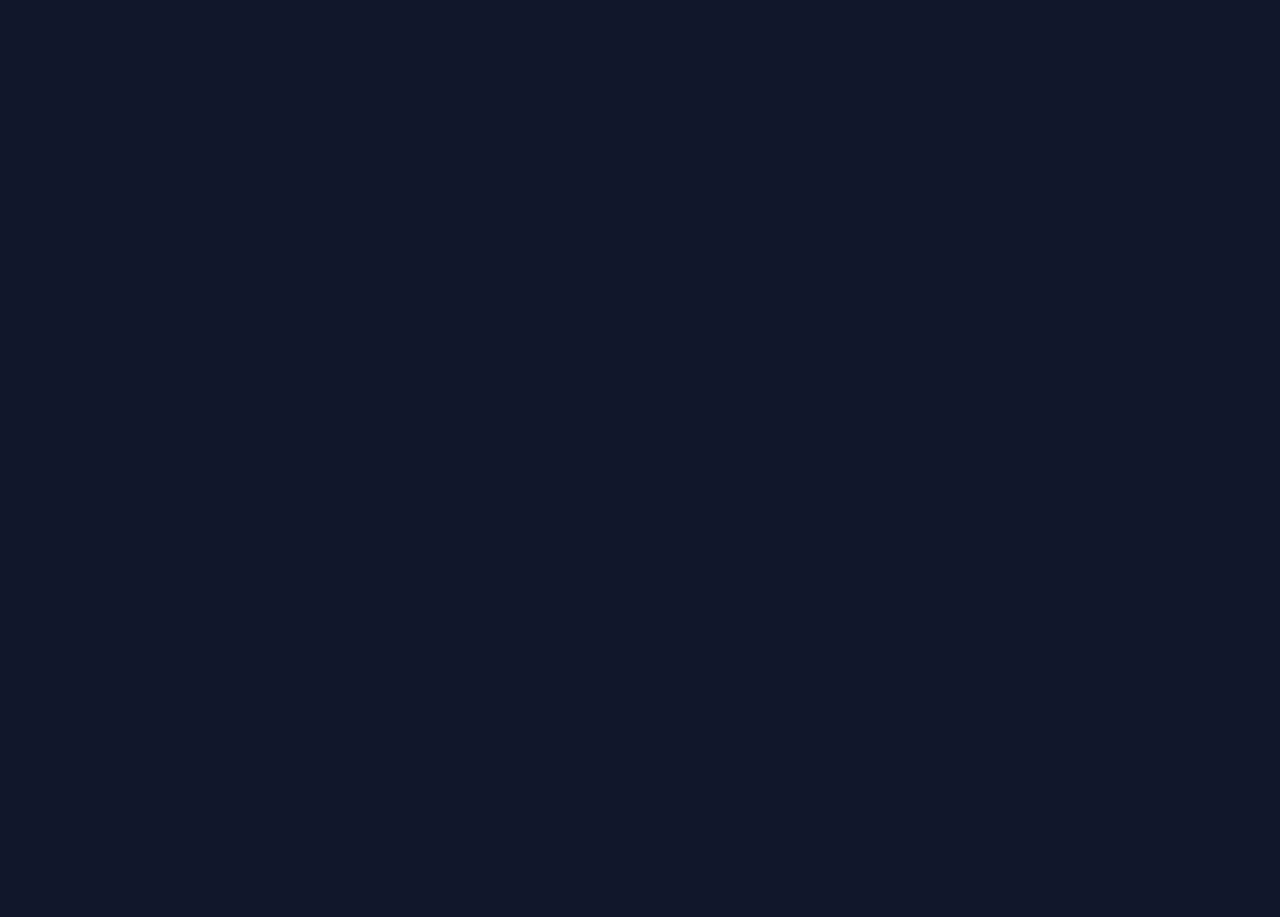
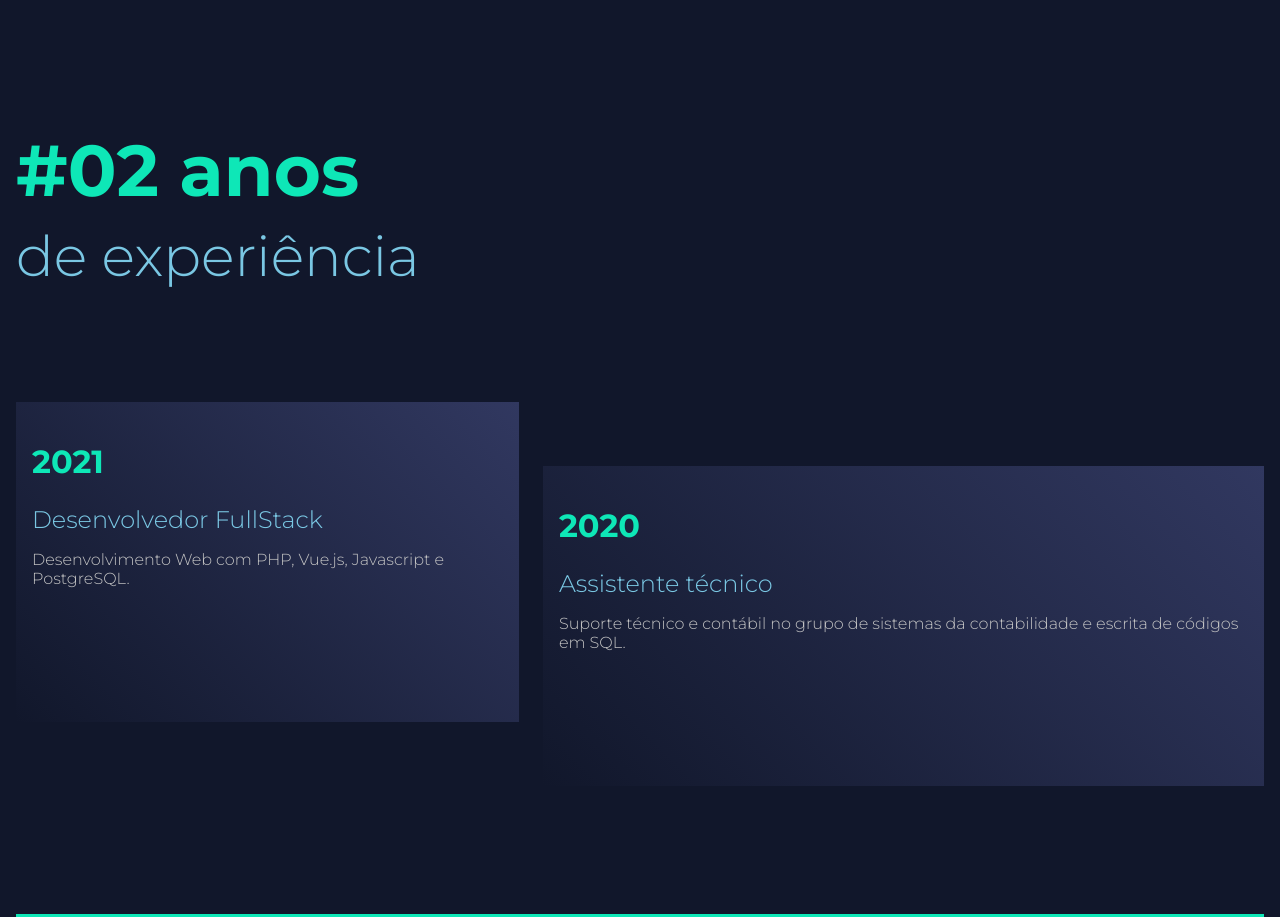
Before and after one commit to victorsantss/portfolio, a Next.js app: page / in a window 1280 px wide. Shown: the part 620-1537 px from the top of the page. Before the commit the page ends 800 px from the top, so only its background shows below. Built offline with nearby package versions, Linux system fonts and the light colour scheme.

Commit message:
New Experiences

```diff
--- /dev/null
+++ b/src/components/Experiences/ExperienceItem.tsx
@@ -0,0 +1,23 @@
+import { ItemContainer } from './styles';
+
+interface ExperienceProps {
+  year: string;
+  title: string;
+  description: string;
+}
+
+export default function ExperienceItem({
+  year,
+  title,
+  description
+}: ExperienceProps) {
+  return (
+    <ItemContainer>
+      <div>
+        <h1>{year}</h1>
+        <h2>{title}</h2>
+        <p>{description}</p>
+      </div>
+    </ItemContainer>
+  );
+}
--- a/src/components/Experiences/index.tsx
+++ b/src/components/Experiences/index.tsx
@@ -1,9 +1,24 @@
+import SectionTitle from '../SectionTitle';
+import ExperienceItem from './ExperienceItem';
 import { Container } from './styles';
 
 function Experiences() {
   return (
     <Container>
-      <h1>Experiences</h1>
+      <SectionTitle title="02 anos" description="de experiência" />
+
+      <section>
+        <ExperienceItem
+          year="2021"
+          title="Desenvolvedor FullStack"
+          description="Desenvolvimento Web com PHP, Vue.js, Javascript e PostgreSQL."
+        />
+        <ExperienceItem
+          year="2020"
+          title="Assistente técnico"
+          description="Suporte técnico e contábil no grupo de sistemas da contabilidade e escrita de códigos em SQL."
+        />
+      </section>
     </Container>
   );
 }
--- a/src/components/Experiences/styles.ts
+++ b/src/components/Experiences/styles.ts
@@ -1,5 +1,115 @@
 import styled from 'styled-components';
 
-export const Container = styled.div`
+export const Container = styled.section`
+  width: 100%;
 
+  > section {
+    width: 100%;
+    margin-top: 7rem;
+    display: flex;
+    gap: 1.5rem;
+
+    padding-bottom: 8rem;
+    border-bottom: 3px solid ${({ theme }) => theme.primary};
+
+    @media (max-width: 1000px) {
+      gap: 1rem;
+    }
+
+    @media (max-width: 700px) {
+      flex-direction: column;
+      margin-top: 5rem;
+      gap: 2rem;
+    }
+  }
 `;
+
+export const ItemContainer = styled.div`
+  > div {
+    background: ${({ theme }) => theme.gradient};
+    padding: 1rem;
+    padding-top: 2.5rem;
+    height: 20rem;
+    display: flex;
+    flex-direction: column;
+    align-items: flex-start;
+    justify-content: flex-start;
+
+    transition: 0.5s;
+
+    h1 {
+      color: ${({ theme }) => theme.primary};
+      font-size: 2rem;
+      margin-bottom: 1.5rem;
+    }
+
+    h2 {
+      color: ${({ theme }) => theme.secondary};
+      font-size: 1.5rem;
+      font-weight: 300;
+      margin-bottom: 1rem;
+    }
+
+    p {
+      color: ${({ theme }) => theme.textLight};
+      font-size: 1rem;
+      font-weight: 300;
+    }
+  }
+
+  &:hover > div {
+    filter: brightness(1.3);
+    transform: translateY(-20px);
+  }
+
+  &:nth-child(even) > div {
+    margin-top: 4rem;
+  }
+
+  @media (max-width: 1000px) {
+    > div {
+      height: 15rem;
+      padding-top: 1.5rem;
+
+      > h1 {
+        font-size: 1.2rem;
+        margin-bottom: 1rem;
+      }
+
+      > h2 {
+        font-size: 1rem;
+      }
+
+      p {
+        font-size: 0.9rem;
+      }
+    }
+  }
+
+  @media (max-width: 700px) {
+    &:nth-child(even) > div {
+      margin-top: 0;
+    }
+
+    &:hover > div {
+      transform: translateY(0);
+    }
+
+    > div {
+      height: auto;
+      padding: 2rem;
+
+      > h1 {
+        font-size: 2rem;
+      }
+
+      > h2 {
+        font-size: 1.5rem;
+      }
+
+      p {
+        font-size: 1rem;
+      }
+    }
+  }
+`;
--- a/src/components/HomeHero/index.tsx
+++ b/src/components/HomeHero/index.tsx
@@ -1,5 +1,3 @@
-/* eslint-disable react/jsx-curly-brace-presence */
-/* eslint-disable react/jsx-no-comment-textnodes */
 import { Container, TextContainer, InfosContainer, CodeItem } from './styles';
 import picture from '../../assets/foto.webp';
 
--- /dev/null
+++ b/src/components/SectionTitle/index.tsx
@@ -0,0 +1,19 @@
+import { ReactNode } from 'react';
+
+import { Container } from './styles';
+
+interface SectionTitleProps {
+  title: string;
+  description?: string | ReactNode;
+}
+
+function SectionTitle({ title, description }: SectionTitleProps) {
+  return (
+    <Container>
+      <h1>#{title}</h1>
+      {description && <h2>{description}</h2>}
+    </Container>
+  );
+}
+
+export default SectionTitle;
--- /dev/null
+++ b/src/components/SectionTitle/styles.ts
@@ -0,0 +1,40 @@
+import styled from 'styled-components';
+
+export const Container = styled.div`
+  width: 100%;
+  display: flex;
+  flex-direction: column;
+  align-items: flex-start;
+  gap: 0.5rem;
+
+  h1 {
+    color: ${({ theme }) => theme.primary};
+    font-size: 4.5rem;
+  }
+
+  h2 {
+    color: ${({ theme }) => theme.secondary};
+    font-weight: 300;
+    font-size: 3.5rem;
+  }
+
+  @media (max-width: 1000px) {
+    h1 {
+      font-size: 2.5rem;
+    }
+
+    h2 {
+      font-size: 1.8rem;
+    }
+  }
+
+  @media (max-width: 500px) {
+    h1 {
+      font-size: 1.8rem;
+    }
+
+    h2 {
+      font-size: 1.2rem;
+    }
+  }
+`;
--- a/src/pages/index.tsx
+++ b/src/pages/index.tsx
@@ -1,6 +1,7 @@
 import { HomeContainer } from '../styles/HomeStyles';
 import Header from '../components/Header';
 import HomeHero from '../components/HomeHero';
+import Experiences from '../components/Experiences';
 
 export default function Home() {
   return (
@@ -9,6 +10,7 @@
         <Header />
         <main className="container">
           <HomeHero />
+          <Experiences />
         </main>
       </HomeContainer>
     </div>
```
Also changed, not shown: .eslintrc.js.
